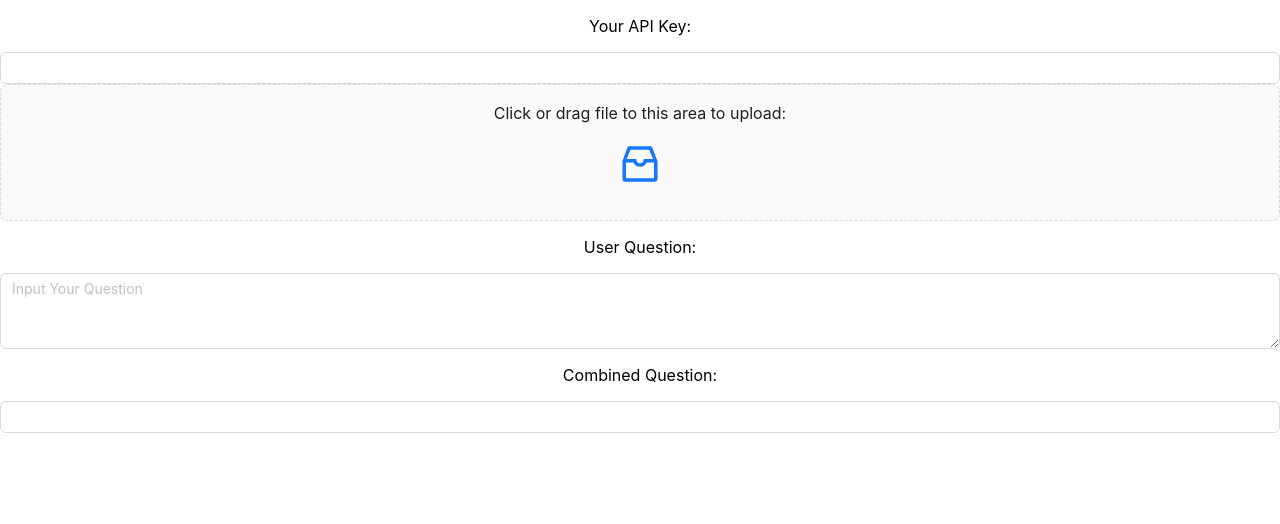
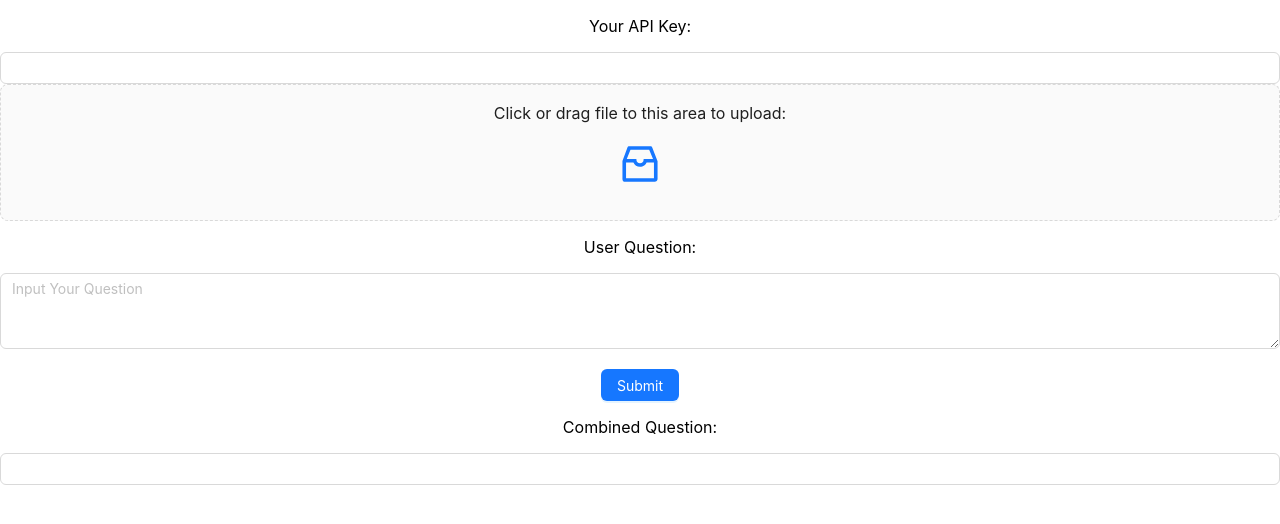
Before and after one commit to MaxCYCHEN/openai_js, a React (Create React App) app: page / in a window 1280 px wide. Shown: the top 524 px of the page. Built offline with nearby package versions, Linux system fonts and the light colour scheme.

Commit message:
Fix npm install -S langchain

```diff
--- a/package.json
+++ b/package.json
@@ -9,11 +9,17 @@
     "@testing-library/jest-dom": "^5.17.0",
     "@testing-library/react": "^13.4.0",
     "@testing-library/user-event": "^13.5.0",
+    "@types/jest": "^27.5.2",
+    "@types/node": "^16.18.68",
+    "@types/react": "^18.2.45",
+    "@types/react-dom": "^18.2.18",
     "antd": "^5.12.3",
+    "langchain": "^0.0.210",
     "react": "^18.2.0",
     "react-dom": "^18.2.0",
     "react-redux": "^9.0.4",
     "react-scripts": "5.0.1",
+    "typescript": "^4.9.5",
     "web-vitals": "^2.1.4"
   },
   "scripts": {
--- a/src/App.js
+++ b/src/App.js
@@ -1,5 +1,7 @@
 import { useSelector, Provider } from 'react-redux';
-import { Input } from 'antd';
+import { Input, Button } from 'antd';
+import { OpenAI } from "langchain/llms/openai";
+import { ChatOpenAI } from "langchain/chat_models/openai";
 
 import store from "./store";
 import ApiKey from "./components/apiKey";
@@ -9,8 +11,28 @@ import Question from "./components/question";
 import './App.css';
 
 function App() {
+  const g_openApiKey = useSelector((state) => state.g_openApiKey);
   const g_fileListResult = useSelector((state) => state.g_fileListResult);
   const g_question = useSelector((state) => state.g_question);
+
+  var onSubmit = async (_openApiKey, _content) => {
+    const llm = new OpenAI({
+      openAIApiKey: "YOUR_KEY_HERE",
+      temperature: 0.9,
+    });
+
+    const chatModel = new ChatOpenAI();
+
+    const text =
+      "What would be a good company name for a company that makes colorful socks?";
+
+    const llmResult = await llm.predict(text);
+    /*
+      "Feetful of Fun"
+    */
+
+    const chatModelResult = await chatModel.predict(text);
+  };
 
   var tmp = Object.values(g_fileListResult);
   if( tmp.length === 0){
@@ -27,6 +49,13 @@ function App() {
           <ApiKey/>
           <DraggerUpload/>
           <Question/>
+          <Button
+            type="primary"
+            style={{marginTop:20}}
+            onClick={() => onSubmit(g_openApiKey, tmp)}
+          >
+            Submit
+          </Button>
         </Provider>
 
         <p> Combined Question: </p>
```
Also changed, not shown: 1 other file (tests, documents, lock files or other folders).
